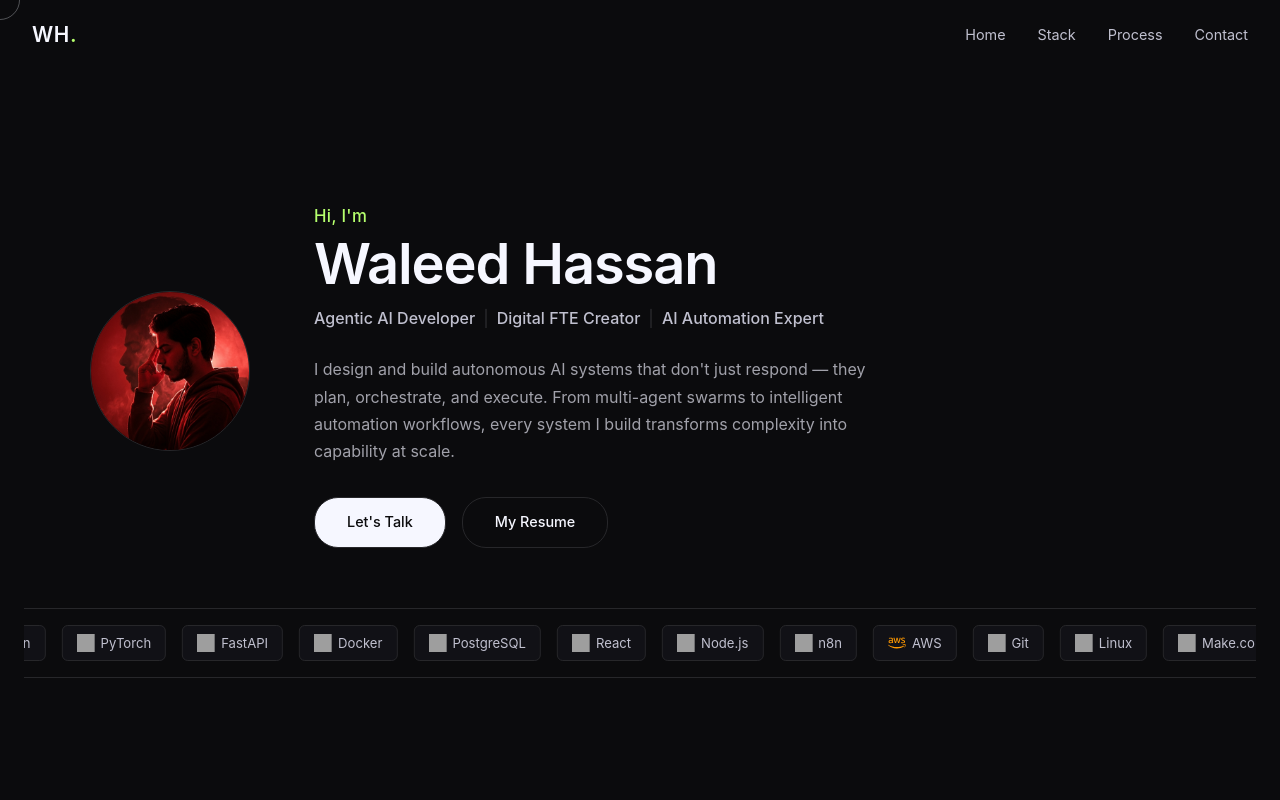
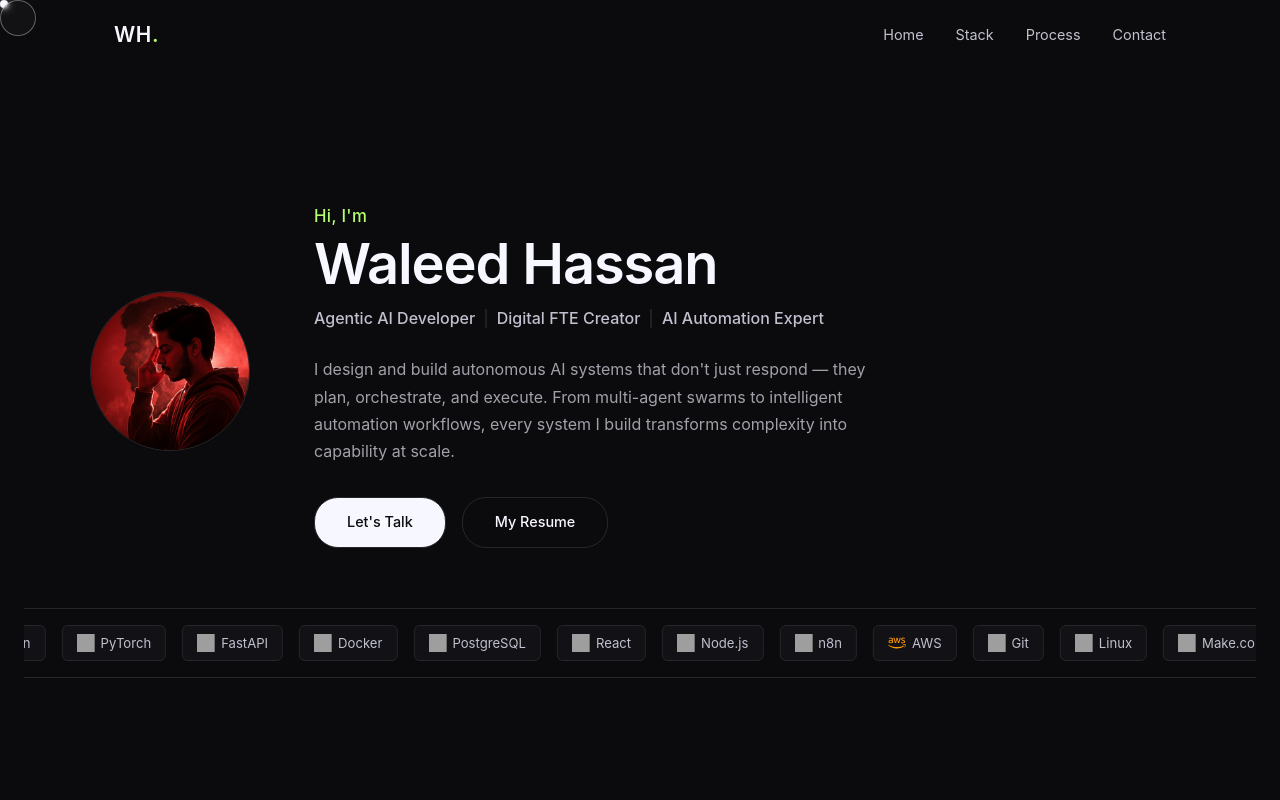
Before and after one commit to waleed260/waleed-portfolio, a React (Vite) app: page / in a window 1280 px wide. Shown: the top 800 px of the page. Built offline with nearby package versions, Linux system fonts and the light colour scheme; grey boxes are pictures that could not be loaded.

Commit message:
Rewrite cursor with delegation-based hover, constrain nav width to match content, add glow/backdrop to cursor ring

```diff
--- a/src/App.css
+++ b/src/App.css
@@ -11,19 +11,47 @@
 
 * { margin: 0; padding: 0; box-sizing: border-box; }
 
+body { cursor: auto; }
+body.cursor-active { cursor: none; }
+body.cursor-active a, body.cursor-active button,
+body.cursor-active [role="button"], body.cursor-active input,
+body.cursor-active textarea, body.cursor-active select { cursor: none; }
+
 .cursor-dot,
-.cursor-ring { pointer-events: none; position: fixed; z-index: 99999; border-radius: 50%; transform: translate(-50%, -50%); will-change: transform, width, height, opacity; }
-.cursor-dot { width: 8px; height: 8px; background: var(--text); opacity: 0; transition: opacity 0.15s ease; }
-.cursor-ring { width: 40px; height: 40px; border: 1.5px solid rgba(246, 247, 255, 0.3); background: transparent; transition: width 0.3s cubic-bezier(0.16, 1, 0.3, 1), height 0.3s cubic-bezier(0.16, 1, 0.3, 1), border-color 0.3s ease, background 0.3s ease, opacity 0.15s ease; }
-.cursor-ring.hover { width: 64px; height: 64px; border-color: var(--highlight); background: rgba(181, 255, 109, 0.06); }
-.cursor-hidden { opacity: 0 !important; }
+.cursor-ring {
+  pointer-events: none; position: fixed; z-index: 99999;
+  border-radius: 50%; top: 0; left: 0;
+  will-change: transform;
+}
+.cursor-dot {
+  width: 8px; height: 8px;
+  background: #f6f7ff;
+  box-shadow: 0 0 8px rgba(246, 247, 255, 0.6);
+  transition: opacity 0.2s ease;
+}
+.cursor-ring {
+  width: 36px; height: 36px;
+  border: 1.5px solid rgba(246, 247, 255, 0.35);
+  background: rgba(246, 247, 255, 0.03);
+  backdrop-filter: blur(2px);
+  transition: width 0.35s cubic-bezier(0.16, 1, 0.3, 1),
+              height 0.35s cubic-bezier(0.16, 1, 0.3, 1),
+              border-color 0.35s ease,
+              background 0.35s ease,
+              opacity 0.2s ease;
+}
+.cursor-ring.hover {
+  width: 60px; height: 60px;
+  border-color: #b5ff6d;
+  background: rgba(181, 255, 109, 0.08);
+  box-shadow: 0 0 20px rgba(181, 255, 109, 0.1);
+}
 
 @media (hover: none) and (pointer: coarse) {
   .cursor-dot, .cursor-ring { display: none !important; }
+  body.cursor-active { cursor: auto; }
+  body.cursor-active a, body.cursor-active button { cursor: auto; }
 }
-
-.no-cursor { cursor: none; }
-.no-cursor a, .no-cursor button, .no-cursor .exp-card, .no-cursor .step-card, .no-cursor .contact-icon, .no-cursor .btn, .no-cursor .nav-toggle, .no-cursor .nav-logo { cursor: none; }
 
 html { scroll-behavior: smooth; scroll-padding-top: 80px; }
 
@@ -86,9 +114,13 @@ a { color: var(--text); text-decoration: none; }
 /* ─── Nav ─── */
 .nav {
   position: fixed; top: 0; left: 0; right: 0; height: 70px;
+  z-index: 100;
+  transition: background 0.3s ease;
+}
+.nav-inner {
+  max-width: 1100px; margin: 0 auto; height: 100%;
   display: flex; align-items: center; justify-content: space-between;
-  padding: 0 2rem; z-index: 100;
-  transition: background 0.3s ease;
+  padding: 0 24px;
 }
 .nav.scrolled { background: rgba(11, 11, 13, 0.85); backdrop-filter: blur(12px); border-bottom: 1px solid var(--border); }
 .nav-logo { font-size: 1.3rem; font-weight: 600; letter-spacing: 0.03em; }
--- a/src/App.jsx
+++ b/src/App.jsx
@@ -114,6 +114,7 @@ function Nav() {
 
   return (
     <nav className={`nav ${scrolled ? 'scrolled' : ''}`}>
+      <div className="nav-inner">
         <a href="#hero" className="nav-logo">WH<span className="dot">.</span></a>
         <button className={`nav-toggle ${open ? 'open' : ''}`} onClick={() => setOpen(!open)}>
           <span /><span /><span />
@@ -123,6 +124,7 @@ function Nav() {
             <li key={l}><a href={`#${l.toLowerCase()}`} onClick={() => setOpen(false)}>{l}</a></li>
           ))}
         </ul>
+      </div>
     </nav>
   )
 }
@@ -328,70 +330,62 @@ function Cursor() {
   useEffect(() => {
     const dot = dotRef.current
     const ring = ringRef.current
-    if (!dot || !ring) return
+    if (!dot || !ring || !window.matchMedia('(pointer: fine)').matches) {
+      document.body.classList.remove('cursor-active')
+      return
+    }
 
-    const isFine = window.matchMedia('(pointer: fine)').matches
-    if (!isFine) return
+    document.body.classList.add('cursor-active')
 
     const cx = window.innerWidth / 2
     const cy = window.innerHeight / 2
     pos.current = { x: cx, y: cy }
     mouse.current = { x: cx, y: cy }
-    dot.style.left = cx + 'px'
-    dot.style.top = cy + 'px'
-    ring.style.left = cx + 'px'
-    ring.style.top = cy + 'px'
+    dot.style.transform = `translate(${cx}px, ${cy}px)`
+    ring.style.transform = `translate(${cx}px, ${cy}px)`
+
+    const isHover = (el) => {
+      if (!el || el === document) return false
+      const s = el.matches('a, button, [role="button"], input, textarea, select, .exp-card, .step-card, .community-card, .contact-icon, .btn, .nav-toggle, .nav-logo')
+      if (s) return true
+      return el.closest('a, button, [role="button"], .exp-card, .step-card, .community-card, .contact-icon, .btn, .nav-toggle, .nav-logo') !== null
+    }
 
     const onMove = (e) => {
       mouse.current = { x: e.clientX, y: e.clientY }
-      dot.style.opacity = 1
-      ring.style.opacity = 1
+      dot.style.opacity = ring.style.opacity = 1
     }
 
-    const onLeave = () => {
-      dot.style.opacity = 0
-      ring.style.opacity = 0
-    }
+    const onLeave = () => { dot.style.opacity = ring.style.opacity = 0 }
+    const onEnter = () => { dot.style.opacity = ring.style.opacity = 1 }
 
-    const onEnter = () => {
-      dot.style.opacity = 1
-      ring.style.opacity = 1
-    }
-
-    const hoverTargets = 'a, button, .exp-card, .step-card, .community-card, .contact-icon, input, textarea, .btn, .nav-toggle, .nav-logo'
-
-    const onHoverStart = () => ring.classList.add('hover')
-    const onHoverEnd = () => ring.classList.remove('hover')
+    const onOver = (e) => { if (isHover(e.target)) ring.classList.add('hover') }
+    const onOut = (e) => { if (isHover(e.target)) ring.classList.remove('hover') }
 
     const loop = () => {
       pos.current.x += (mouse.current.x - pos.current.x) * 0.12
       pos.current.y += (mouse.current.y - pos.current.y) * 0.12
-      dot.style.left = mouse.current.x + 'px'
-      dot.style.top = mouse.current.y + 'px'
-      ring.style.left = pos.current.x + 'px'
-      ring.style.top = pos.current.y + 'px'
+      dot.style.transform = `translate(${mouse.current.x}px, ${mouse.current.y}px)`
+      ring.style.transform = `translate(${pos.current.x}px, ${pos.current.y}px)`
       raf.current = requestAnimationFrame(loop)
     }
 
     document.addEventListener('mousemove', onMove)
     document.addEventListener('mouseleave', onLeave)
     document.addEventListener('mouseenter', onEnter)
-    document.querySelectorAll(hoverTargets).forEach(el => {
-      el.addEventListener('mouseenter', onHoverStart)
-      el.addEventListener('mouseleave', onHoverEnd)
-    })
+    document.addEventListener('mouseover', onOver)
+    document.addEventListener('mouseout', onOut)
 
     raf.current = requestAnimationFrame(loop)
 
     return () => {
+      document.body.classList.remove('cursor-active')
       cancelAnimationFrame(raf.current)
       document.removeEventListener('mousemove', onMove)
       document.removeEventListener('mouseleave', onLeave)
       document.removeEventListener('mouseenter', onEnter)
-      document.querySelectorAll(hoverTargets).forEach(el => {
-        el.removeEventListener('mouseenter', onHoverStart)
-        el.removeEventListener('mouseleave', onHoverEnd)
-      })
+      document.removeEventListener('mouseover', onOver)
+      document.removeEventListener('mouseout', onOut)
     }
   }, [])
 
@@ -415,7 +409,7 @@ export default function App() {
     <>
       {!ready && <LoadingScreen done={() => setReady(true)} />}
       {ready && (
-        <div className="app no-cursor">
+        <div className="app">
           <Cursor />
           <Nav />
           <Hero />
```
Lines whose indentation alone changed are shown as unchanged.
